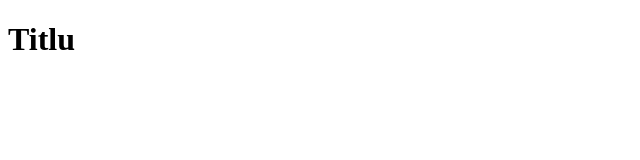
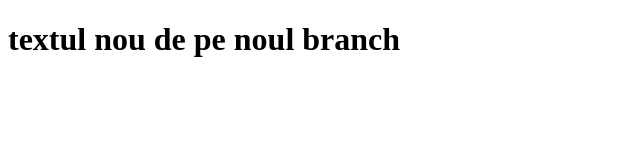
Before and after one commit to chiperandrei42/demo, a plain HTML site: page index.html in a window 1280 px wide. Shown: the whole page, without its empty margins (0-640 px from the left). Drawn offline with Linux system fonts and the light colour scheme.

Commit message:
Some more text added

```diff
--- a/index.html
+++ b/index.html
@@ -4,6 +4,6 @@
     <title>Document</title>
 </head>
 <body>
-    <h1>Titlu</h1>
+    <h1>textul nou de pe noul branch</h1>
 </body>
 </html>
```
Also changed, not shown: fisierNou.html (+1 -0 lines).
